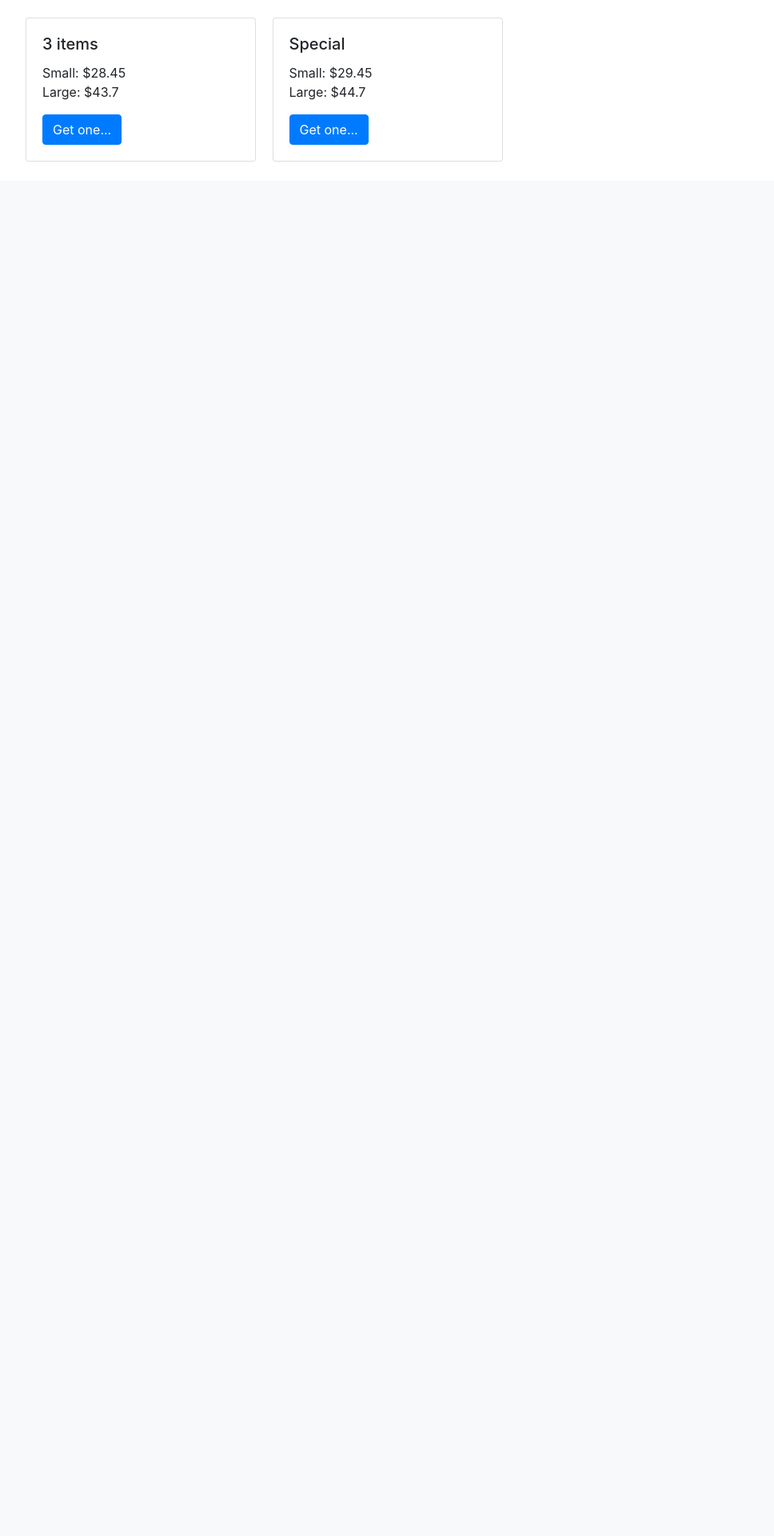
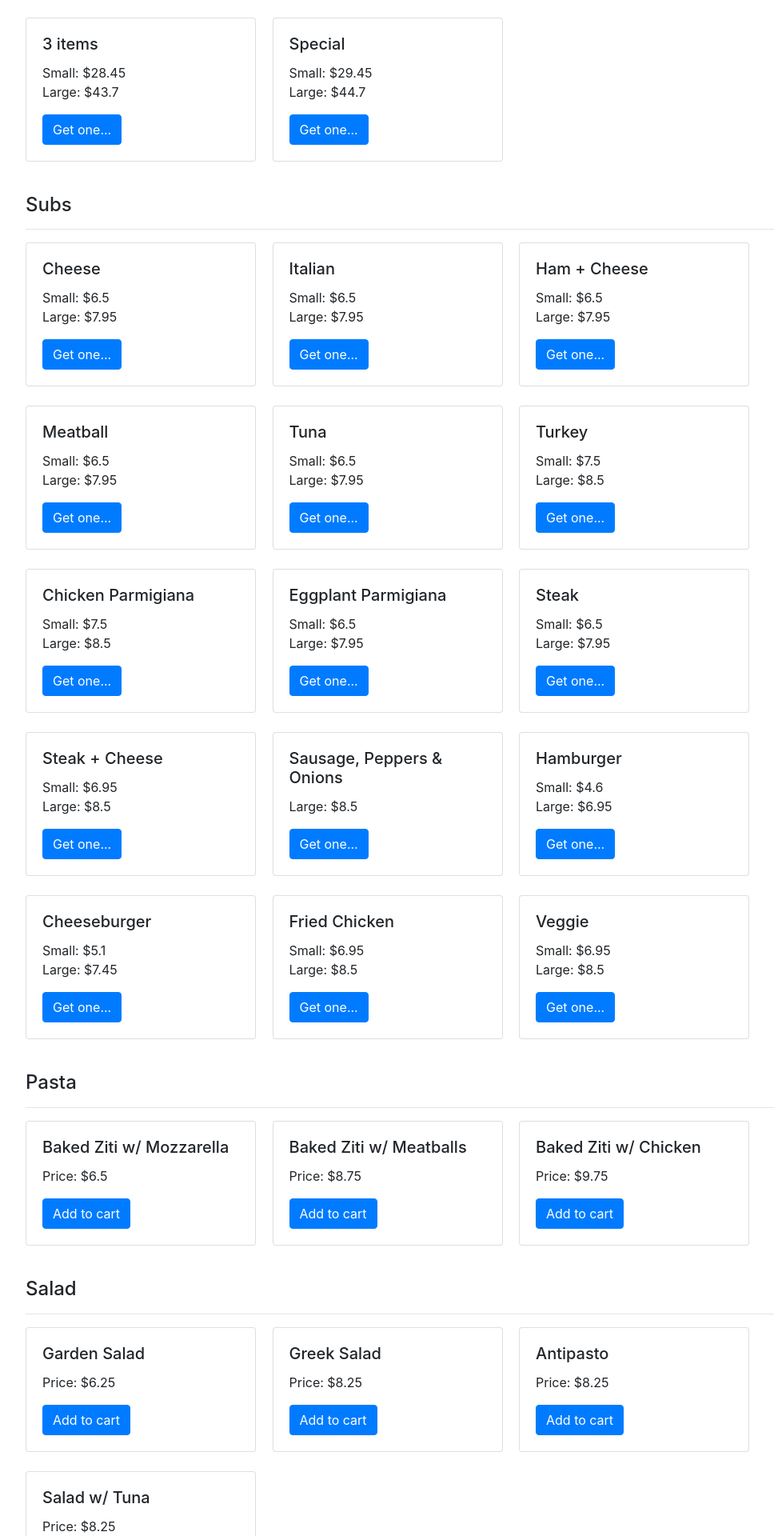
Before and after one commit to sonngdev/cs50-series, a Django app: page / in a window 1280 px wide. Shown: the part 866-2786 px from the top of the page at 80% size, without its empty margins (53-1021 px from the left). Before the commit the page ends 1068 px from the top, so only its background shows below. Run offline with Django 3.2, Linux system fonts and the light colour scheme; a user stored in the database is signed in; data comes from the database, SQL or seed files in the repository; data that the repository does not hold is empty; some libraries are stand-ins or nearby versions.

Commit message:
Shopping Cart (3)

```diff
--- a/orders/models.py
+++ b/orders/models.py
@@ -39,8 +39,7 @@ class Sub(models.Model):
 class SubAddon(models.Model):
     sub = models.ForeignKey(Sub, on_delete=models.CASCADE, related_name='addons')
     name = models.CharField(max_length=64)
-    small_price = models.FloatField(null=True, blank=True)
-    large_price = models.FloatField(null=True, blank=True)
+    price = models.FloatField(null=True, blank=True)
 
     def __str__(self):
         return self.name
--- a/orders/templates/orders/index.html
+++ b/orders/templates/orders/index.html
@@ -45,7 +45,7 @@
                 {% if p.topping_size is not 0 %}
                   <div class="form-group">
                     <label>Toppings</label>
-                    <select class="selectpicker form-control" multiple data-max-options="{{ p.topping_size }}">
+                    <select name="toppings" class="selectpicker form-control" multiple data-max-options="{{ p.topping_size }}">
                       {% for t in toppings %}
                         <option value="{{ t.name }}">{{ t.name }}</option>
                       {% endfor %}
@@ -75,10 +75,10 @@
           <br>
           Large: ${{ p.large_price }}
         </p>
-        <button type="button" class="btn btn-primary" data-toggle="modal" data-target="#rp-{{ p.name|slugify }}-modal">Get one...</button>
+        <button type="button" class="btn btn-primary" data-toggle="modal" data-target="#sp-{{ p.name|slugify }}-modal">Get one...</button>
       </div>
 
-      <div class="modal fade" id="rp-{{ p.name|slugify }}-modal" tabindex="-1" role="dialog" aria-hidden="true">
+      <div class="modal fade" id="sp-{{ p.name|slugify }}-modal" tabindex="-1" role="dialog" aria-hidden="true">
         <div class="modal-dialog" role="document">
           <div class="modal-content">
             <div class="modal-header">
@@ -102,7 +102,7 @@
                 {% if p.item_size is not 0 %}
                   <div class="form-group">
                     <label>Items</label>
-                    <select class="selectpicker form-control" multiple data-max-options="{{ p.item_size }}">
+                    <select name="items" class="selectpicker form-control" multiple data-max-options="{{ p.item_size }}">
                       {% for t in toppings %}
                         <option value="{{ t.name }}">{{ t.name }}</option>
                       {% endfor %}
@@ -118,4 +118,151 @@
       </div>
     </div>
   {% endfor %}
+
+
+  <!-- Subs -->
+  <h2 class="h4 mt-3">Subs</h2>
+  <hr>
+  {% for s in subs %}
+    <div class="card d-inline-block mr-3 mb-4" style="width: 18rem;">
+      <div class="card-body">
+        <h5 class="card-title">{{ s.name }}</h5>
+        <p class="card-text">
+          {% if s.small_price %}
+            Small: ${{ s.small_price }}
+            <br>
+          {% endif %}
+          {% if s.large_price %}
+            Large: ${{ s.large_price }}
+          {% endif %}
+        </p>
+        <button type="button" class="btn btn-primary" data-toggle="modal" data-target="#s-{{ s.name|slugify }}-modal">Get one...</button>
+      </div>
+
+      <div class="modal fade" id="s-{{ s.name|slugify }}-modal" tabindex="-1" role="dialog" aria-hidden="true">
+        <div class="modal-dialog" role="document">
+          <div class="modal-content">
+            <div class="modal-header">
+              <h5 class="modal-title">{{ s.name }}</h5>
+              <button type="button" class="close" data-dismiss="modal" aria-label="Close">
+                <span aria-hidden="true">&times;</span>
+              </button>
+            </div>
+            <div class="modal-body">
+              <form action="">
+                {% csrf_token %}
+
+                <div class="form-group">
+                  <label>Size</label>
+                  <select name="size" class="form-control">
+                    {% if s.small_price %}
+                      <option value="small">Small - ${{ s.small_price }}</option>
+                    {% endif %}
+                    {% if s.large_price %}
+                      <option value="large">Large - ${{ s.large_price }}</option>
+                    {% endif %}
+                  </select>
+                </div>
+
+                <div class="form-group">
+                  <label>Add-on</label>
+                  <select name="addons" class="selectpicker form-control" multiple>
+                    {% for a in s.addons.all %}
+                      <option value="{{ a.name }}">{{ a.name }} (+${{ a.price }})</option>
+                    {% endfor %}
+                  </select>
+                </div>
+
+                <button class="btn btn-primary">Add to cart</button>
+              </form>
+            </div>
+          </div>
+        </div>
+      </div>
+    </div>
+  {% endfor %}
+
+
+  <!-- Pasta -->
+  <h2 class="h4 mt-3">Pasta</h2>
+  <hr>
+  {% for p in pastas %}
+    <div class="card d-inline-block mr-3 mb-4" style="width: 18rem;">
+      <div class="card-body">
+        <h5 class="card-title">{{ p.name }}</h5>
+        <p class="card-text">
+          Price: ${{ p.price }}
+        </p>
+        <form action="">
+          <input type="hidden" name="name" value="{{ p.name }}" />
+          <button type="button" class="btn btn-primary">Add to cart</button>
+        </form>
+      </div>
+    </div>
+  {% endfor %}
+
+
+  <!-- Salad -->
+  <h2 class="h4 mt-3">Salad</h2>
+  <hr>
+  {% for s in salads %}
+    <div class="card d-inline-block mr-3 mb-4" style="width: 18rem;">
+      <div class="card-body">
+        <h5 class="card-title">{{ s.name }}</h5>
+        <p class="card-text">
+          Price: ${{ s.price }}
+        </p>
+        <form action="">
+          <input type="hidden" name="name" value="{{ s.name }}" />
+          <button type="button" class="btn btn-primary">Add to cart</button>
+        </form>
+      </div>
+    </div>
+  {% endfor %}
+
+
+  <!-- Dinner Platter -->
+  <h2 class="h4 mt-3">Dinner Platter</h2>
+  <hr>
+  {% for p in dinner_platters %}
+    <div class="card d-inline-block mr-3 mb-4" style="width: 18rem;">
+      <div class="card-body">
+        <h5 class="card-title">{{ p.name }}</h5>
+        <p class="card-text">
+          Small: ${{ p.small_price }}
+          <br>
+          Large: ${{ p.large_price }}
+        </p>
+        <button type="button" class="btn btn-primary" data-toggle="modal" data-target="#dp-{{ p.name|slugify }}-modal">Get one...</button>
+      </div>
+
+      <div class="modal fade" id="dp-{{ p.name|slugify }}-modal" tabindex="-1" role="dialog" aria-hidden="true">
+        <div class="modal-dialog" role="document">
+          <div class="modal-content">
+            <div class="modal-header">
+              <h5 class="modal-title">{{ p.name }}</h5>
+              <button type="button" class="close" data-dismiss="modal" aria-label="Close">
+                <span aria-hidden="true">&times;</span>
+              </button>
+            </div>
+            <div class="modal-body">
+              <form action="">
+                {% csrf_token %}
+
+                <div class="form-group">
+                  <label>Size</label>
+                  <select name="size" class="form-control">
+                    <option value="small">Small - ${{ p.small_price }}</option>
+                    <option value="large">Large - ${{ p.large_price }}</option>
+                  </select>
+                </div>
+
+                <button class="btn btn-primary">Add to cart</button>
+              </form>
+            </div>
+          </div>
+        </div>
+      </div>
+    </div>
+  {% endfor %}
 {% endblock body %}
--- a/orders/views.py
+++ b/orders/views.py
@@ -4,7 +4,7 @@ from django.http import HttpResponse, HttpResponseRedirect
 from django.shortcuts import render
 from django.urls import reverse
 
-from .models import Cart, RegularPizza, SicilianPizza, Topping
+from .models import Cart, RegularPizza, SicilianPizza, Topping, Sub, Pasta, Salad, DinnerPlatter
 
 # Create your views here.
 def index(request):
@@ -23,6 +23,10 @@ def index(request):
         'regular_pizzas': RegularPizza.objects.all(),
         'sicilian_pizzas': SicilianPizza.objects.all(),
         'toppings': Topping.objects.all(),
+        'subs': Sub.objects.all(),
+        'pastas': Pasta.objects.all(),
+        'salads': Salad.objects.all(),
+        'dinner_platters': DinnerPlatter.objects.all(),
     }
     return render(request, 'orders/index.html', context)
 
```
Also changed, not shown: db.sqlite3, orders/migrations/0009_auto_20190804_0418.py (added).
